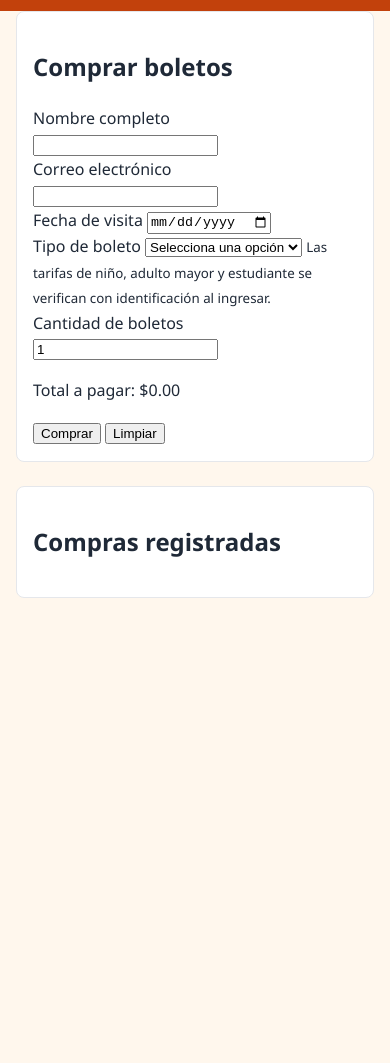
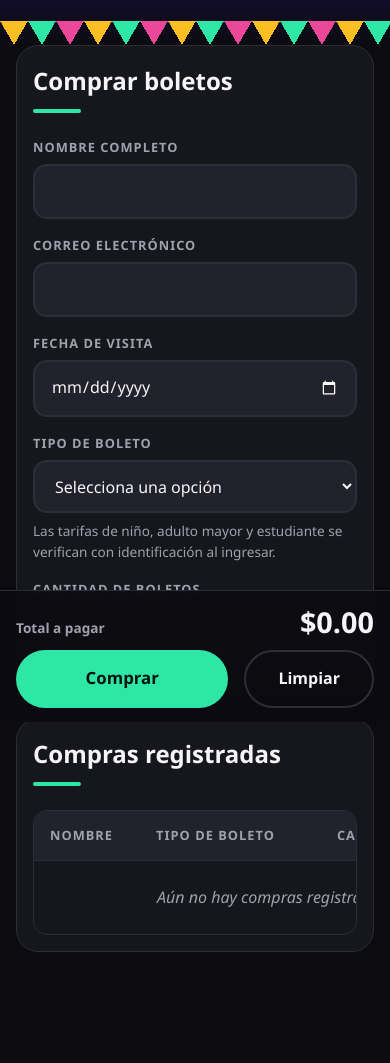
Before and after one commit to e26082078-bit/xmatkuil-ticket-booth, a plain HTML site: page index.html in a window 390 px wide. Shown: the part 122-1185 px from the top of the page. Before the commit the page ends 844 px from the top, so only its background shows below. Drawn offline with Linux system fonts and the light colour scheme.

Commit message:
style: add responsive styles and tickets table

```diff
--- a/index.html
+++ b/index.html
@@ -56,18 +56,36 @@
 
         <p id="form-error" class="form-error" role="alert" aria-live="polite"></p>
 
-        <p class="total">Total a pagar: <output id="total-price" for="ticket-type quantity">$0.00</output></p>
-
-        <div class="form-actions">
-          <button type="submit" id="buy-button">Comprar</button>
-          <button type="reset" id="clear-button">Limpiar</button>
-        </div>
+       <div class="checkout-bar">
+  <p class="total">Total a pagar <output id="total-price" for="ticket-type quantity">$0.00</output></p>
+  <div class="form-actions">
+    <button type="submit" id="buy-button">Comprar</button>
+    <button type="reset" id="clear-button">Limpiar</button>
+  </div>
+</div>
       </form>
     </section>
 
     <section id="purchases-section" aria-labelledby="purchases-title">
       <h2 id="purchases-title">Compras registradas</h2>
-      <!-- Frontend (feature/ui): purchases table goes here -->
+      <div class="table-wrapper">
+  <table id="purchases-table">
+    <caption class="visually-hidden">Lista de compras registradas</caption>
+    <thead>
+      <tr>
+        <th scope="col">Nombre</th>
+        <th scope="col">Tipo de boleto</th>
+        <th scope="col">Cantidad</th>
+        <th scope="col">Total</th>
+      </tr>
+    </thead>
+    <tbody id="purchases-table-body">
+      <tr class="empty-row">
+        <td colspan="4">Aún no hay compras registradas.</td>
+      </tr>
+    </tbody>
+  </table>
+</div>
     </section>
   </main>
 
--- a/styles.css
+++ b/styles.css
@@ -1,22 +1,31 @@
 /* ===== Design tokens ===== */
 :root {
-  --color-primary: #c2410c;
-  --color-primary-dark: #9a3412;
-  --color-accent: #15803d;
-  --color-bg: #fff7ed;
-  --color-surface: #ffffff;
-  --color-text: #1f2937;
-  --color-muted: #6b7280;
-  --color-border: #e5e7eb;
-  --color-danger: #b91c1c;
+  --color-primary: #2ee6a6;
+  --color-primary-dark: #1fc48c;
+  --color-accent: #2ee6a6;
+  --color-bg: #0b0b10;
+  --color-surface: #16161d;
+  --color-surface-2: #22222c;
+  --color-text: #f5f5f7;
+  --color-muted: #a1a1ae;
+  --color-border: #2d2d38;
+  --color-danger: #ff7b7b;
 
-  --radius: 8px;
+  /* Festival touches */
+  --color-violet: #2b1a6b;
+  --color-gold: #fbbf24;
+  --color-rose: #ec4899;
+
+  --radius: 14px;
+  --radius-lg: 22px;
   --space-1: 0.5rem;
   --space-2: 1rem;
   --space-3: 1.5rem;
   --space-4: 2rem;
   --max-width: 960px;
   --font-base: "Segoe UI", Roboto, Arial, sans-serif;
+
+  color-scheme: dark;
 }
 
 /* ===== Reset ===== */
@@ -28,6 +37,7 @@
 
 body {
   margin: 0;
+  padding-bottom: 130px; /* space for the fixed checkout bar */
   font-family: var(--font-base);
   line-height: 1.6;
   color: var(--color-text);
@@ -55,26 +65,238 @@ main {
 main section {
   background: var(--color-surface);
   border: 1px solid var(--color-border);
-  border-radius: var(--radius);
+  border-radius: var(--radius-lg);
   padding: var(--space-3);
   margin-bottom: var(--space-3);
 }
 
+main h2 {
+  margin: 0 0 var(--space-3);
+  font-size: 1.5rem;
+  font-weight: 800;
+  color: var(--color-text);
+}
+
+main h2::after {
+  content: "";
+  display: block;
+  width: 48px;
+  height: 4px;
+  margin-top: 0.5rem;
+  border-radius: 999px;
+  background: var(--color-primary);
+}
+
 /* ===== Header ===== */
 .site-header {
-  background: var(--color-primary);
+  background: linear-gradient(180deg, var(--color-violet) 0%, #150e36 60%, var(--color-bg) 100%);
   color: #fff;
-  padding: var(--space-3) 0;
+  padding: var(--space-4) 0 0;
   text-align: center;
 }
 
 .site-header h1 {
   margin: 0;
+  font-size: clamp(2rem, 6vw, 3.2rem);
+  font-weight: 800;
+  letter-spacing: 0.02em;
 }
 
 .tagline {
   margin: var(--space-1) 0 0;
-  opacity: 0.9;
+  font-size: 1.1rem;
+  color: var(--color-muted);
+}
+
+/* Banderines de feria */
+.site-header::after {
+  content: "";
+  display: block;
+  height: 24px;
+  margin-top: var(--space-3);
+  background-image:
+    conic-gradient(from -30deg at 16.67% 100%, var(--color-gold) 60deg, transparent 0),
+    conic-gradient(from -30deg at 50% 100%, var(--color-primary) 60deg, transparent 0),
+    conic-gradient(from -30deg at 83.33% 100%, var(--color-rose) 60deg, transparent 0);
+  background-size: 84px 24px;
+  background-repeat: repeat-x;
+}
+
+/* ===== Form ===== */
+#ticket-form {
+  display: grid;
+  gap: var(--space-2);
+}
+
+.form-group {
+  display: flex;
+  flex-direction: column;
+  gap: 0.4rem;
+}
+
+label {
+  font-size: 0.8rem;
+  font-weight: 700;
+  letter-spacing: 0.08em;
+  text-transform: uppercase;
+  color: var(--color-muted);
+}
+
+input,
+select {
+  width: 100%;
+  font: inherit;
+  color: var(--color-text);
+  background: var(--color-surface-2);
+  padding: 0.8rem 1rem;
+  border: 2px solid var(--color-border);
+  border-radius: var(--radius);
+  transition: border-color 0.2s ease, box-shadow 0.2s ease;
+}
+
+input:hover,
+select:hover {
+  border-color: #454554;
+}
+
+input:focus,
+select:focus {
+  border-color: var(--color-primary);
+  box-shadow: 0 0 0 3px rgba(46, 230, 166, 0.2);
+}
+
+small {
+  color: var(--color-muted);
+  font-size: 0.85rem;
+}
+
+.form-error {
+  margin: 0;
+  color: var(--color-danger);
+  font-weight: 600;
+}
+
+/* ===== Checkout bar (fixed at the bottom) ===== */
+.checkout-bar {
+  position: fixed;
+  left: 0;
+  right: 0;
+  bottom: 0;
+  z-index: 50;
+  display: flex;
+  justify-content: space-between;
+  align-items: center;
+  gap: var(--space-2);
+  padding: 0.9rem max(var(--space-2), calc((100vw - var(--max-width)) / 2));
+  background: rgba(11, 11, 16, 0.94);
+  backdrop-filter: blur(8px);
+  border-top: 1px solid var(--color-border);
+}
+
+.total {
+  display: flex;
+  flex-direction: column;
+  margin: 0;
+  font-size: 0.85rem;
+  font-weight: 600;
+  color: var(--color-muted);
+  line-height: 1.2;
+}
+
+.total output {
+  font-size: 1.8rem;
+  font-weight: 800;
+  color: var(--color-text);
+}
+
+/* ===== Buttons ===== */
+.form-actions {
+  display: flex;
+  gap: var(--space-2);
+}
+
+button {
+  font: inherit;
+  font-weight: 800;
+  padding: 0.85rem 2rem;
+  border: 2px solid transparent;
+  border-radius: 999px;
+  cursor: pointer;
+  transition: transform 0.15s ease, box-shadow 0.15s ease, background-color 0.2s ease;
+}
+
+#buy-button {
+  background: var(--color-primary);
+  color: #04130d;
+  font-size: 1.05rem;
+}
+
+#buy-button:hover {
+  background: var(--color-primary-dark);
+  transform: translateY(-2px);
+  box-shadow: 0 6px 18px rgba(46, 230, 166, 0.35);
+}
+
+#clear-button {
+  background: transparent;
+  color: var(--color-text);
+  border-color: var(--color-border);
+}
+
+#clear-button:hover {
+  background: var(--color-surface-2);
+  border-color: #454554;
+}
+
+button:active {
+  transform: translateY(0);
+}
+
+/* ===== Table ===== */
+.table-wrapper {
+  overflow-x: auto;
+  border: 1px solid var(--color-border);
+  border-radius: var(--radius);
+}
+
+table {
+  width: 100%;
+  min-width: 480px;
+  border-collapse: collapse;
+}
+
+th,
+td {
+  padding: 0.9rem 1rem;
+  text-align: left;
+}
+
+thead th {
+  background: var(--color-surface-2);
+  color: var(--color-muted);
+  font-size: 0.8rem;
+  letter-spacing: 0.08em;
+  text-transform: uppercase;
+}
+
+tbody tr {
+  border-top: 1px solid var(--color-border);
+}
+
+tbody tr:hover {
+  background: var(--color-surface-2);
+}
+
+th:nth-child(n + 3),
+td:nth-child(n + 3) {
+  text-align: right;
+}
+
+.empty-row td {
+  text-align: center;
+  color: var(--color-muted);
+  font-style: italic;
+  padding: var(--space-3);
 }
 
 /* ===== Accessibility ===== */
@@ -82,8 +304,8 @@ main section {
   position: absolute;
   left: -999px;
   top: 0;
-  background: var(--color-text);
-  color: #fff;
+  background: var(--color-primary);
+  color: #04130d;
   padding: var(--space-1) var(--space-2);
   z-index: 100;
 }
@@ -93,7 +315,7 @@ main section {
 }
 
 :focus-visible {
-  outline: 3px solid var(--color-accent);
+  outline: 3px solid var(--color-primary);
   outline-offset: 2px;
 }
 
@@ -106,9 +328,50 @@ main section {
   white-space: nowrap;
 }
 
+@media (prefers-reduced-motion: reduce) {
+  * {
+    transition: none !important;
+  }
+}
+
 /* ===== Responsive ===== */
+@media (min-width: 700px) {
+  #ticket-form {
+    grid-template-columns: repeat(2, 1fr);
+    column-gap: var(--space-3);
+  }
+
+  .form-error {
+    grid-column: 1 / -1;
+  }
+}
+
 @media (max-width: 600px) {
+  body {
+    padding-bottom: 170px;
+  }
+
   main section {
     padding: var(--space-2);
   }
+
+  .checkout-bar {
+    flex-wrap: wrap;
+    gap: 0.6rem;
+  }
+
+  .total {
+    width: 100%;
+    flex-direction: row;
+    justify-content: space-between;
+    align-items: baseline;
+  }
+
+  .form-actions {
+    width: 100%;
+  }
+
+  #buy-button {
+    flex: 1;
+  }
 }
```
